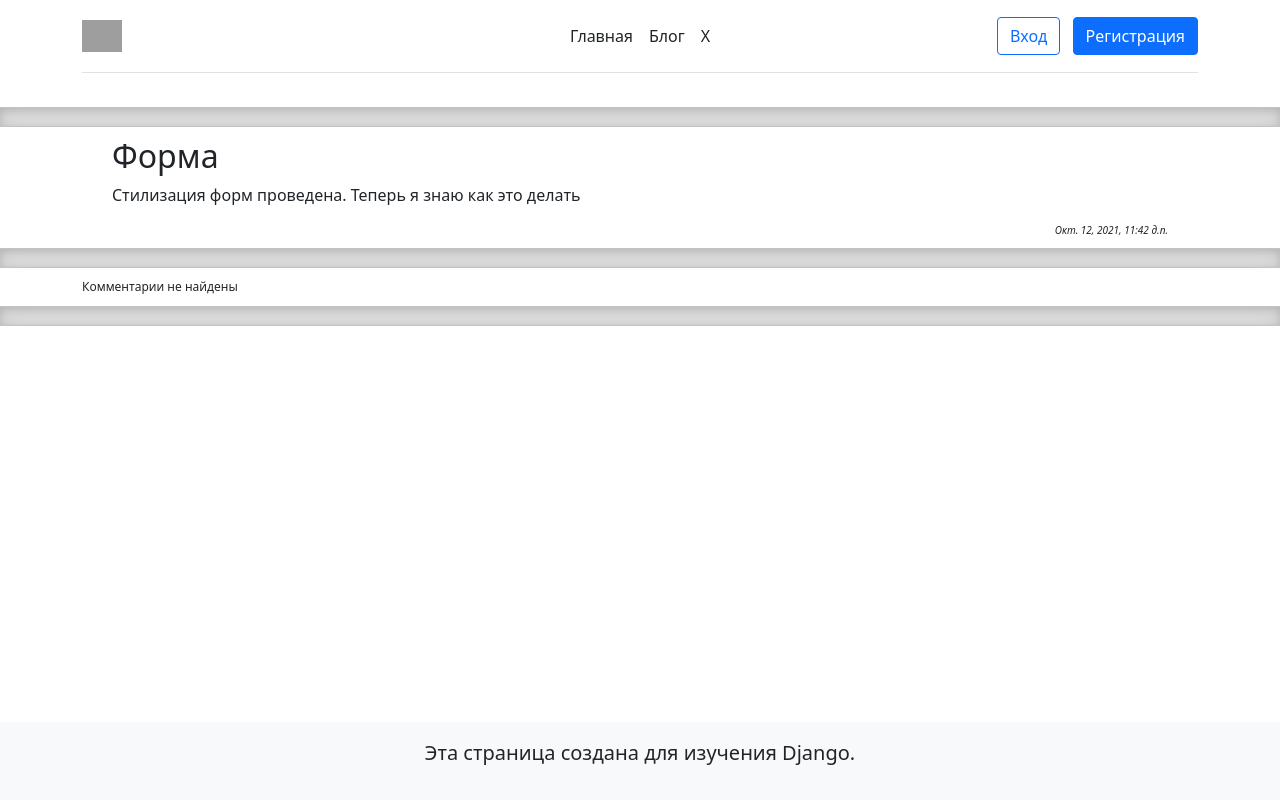
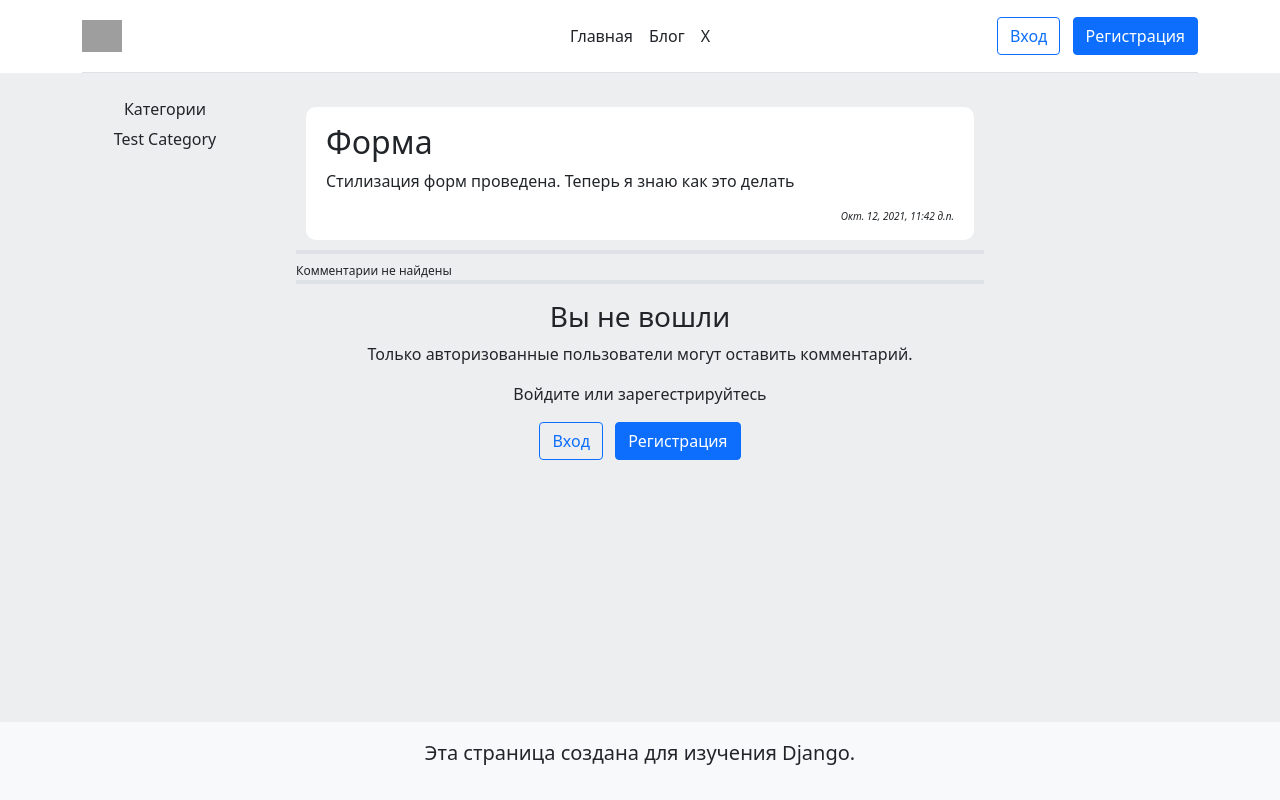
Before and after one commit to AlphaAlex7/ProjectED, a Django app: page /posts/detail/16/ in a window 1280 px wide. Run offline with Django 3.2, Linux system fonts and the light colour scheme; data comes from the database, SQL or seed files in the repository; some libraries are stand-ins or nearby versions; grey boxes are pictures that could not be loaded.

Commit message:
added docker added surround blocks in blog added image_field ...

```diff
--- a/ProjectED/urls.py
+++ b/ProjectED/urls.py
@@ -13,6 +13,8 @@ Including another URLconf
     1. Import the include() function: from django.urls import include, path
     2. Add a URL to urlpatterns:  path('blog/', include('blog.urls'))
 """
+from django.conf import settings
+from django.conf.urls.static import static
 from django.contrib import admin
 from django.urls import path, include, re_path
 from django.views.generic import RedirectView
@@ -26,5 +28,10 @@ urlpatterns = [
     path('posts/', include("blog.urls")),
 
     path('', RedirectView.as_view(url='/posts/')),
-    re_path(r'^(?:.*)/?$', NotFoundVies.as_view(), name='home'),
+
 ]
+
+if settings.DEBUG:
+    urlpatterns += static(settings.MEDIA_URL,
+                          document_root=settings.MEDIA_ROOT)
+    urlpatterns.append(re_path(r'/', NotFoundVies.as_view(), name='home'))
--- a/blog/forms.py
+++ b/blog/forms.py
@@ -3,6 +3,9 @@ from .models import *
 
 
 class AddPostForm(forms.ModelForm):
+    img_preview = forms.ImageField(
+        label="Превью"
+    )
     category = forms.ModelChoiceField(
         widget=forms.Select(
             attrs={
@@ -13,7 +16,8 @@ class AddPostForm(forms.ModelForm):
             }
         ),
         queryset=PostCategory.objects.all(),
-        label="Категория")
+        label="Категория"
+    )
 
     title = forms.CharField(
         widget=forms.TextInput(
@@ -35,8 +39,23 @@ class AddPostForm(forms.ModelForm):
 
     class Meta:
         model = PostModel
-        fields = ('title', 'category', 'text')
+        fields = ('title', 'img_preview', 'category', 'text')
 
+
+class AddCommentForm(forms.ModelForm):
+    text = forms.CharField(
+        label="Комментарий",
+        widget=forms.Textarea(
+            attrs={
+                "class":
+                    "form-control"
+            }
+        )
+    )
+
+    class Meta:
+        model = PostComment
+        fields = ('text',)
 # 3
 # 4
 # 5
--- a/blog/urls.py
+++ b/blog/urls.py
@@ -1,8 +1,11 @@
 from django.urls import path
-from .views import PostAllView, AddPost, PostOneView
+from .views import PostAllView, AddPost, PostOneView,AddComment
 
+app_name = 'blog'
 urlpatterns = [
     path("", PostAllView.as_view(), name="all_posts"),
+    path("cat/<int:cat>/", PostAllView.as_view(), name="cat_posts"),
     path("detail/<int:pk>/", PostOneView.as_view(), name="detail"),
-    path("add/", AddPost.as_view(), name="add_post")
+    path("add/", AddPost.as_view(), name="add_post"),
+    path("add-comment/<int:post_id>/", AddComment.as_view(), name="add_comment")
 ]
--- a/blog/views.py
+++ b/blog/views.py
@@ -1,23 +1,47 @@
 from django.contrib.auth.mixins import LoginRequiredMixin
 from django.core.paginator import Paginator
+from django.shortcuts import redirect
 from django.views.generic.list import ListView
 from django.views.generic.detail import DetailView
 from django.views.generic.edit import CreateView
-from .models import PostModel, PostComment
-from .forms import AddPostForm
+from .models import PostModel, PostComment, PostCategory
+from .forms import AddPostForm, AddCommentForm
 from ProjectED.utils import DataMixin
+from .utils import BlogMixin
+
+class AddComment(CreateView):
+    form_class = AddCommentForm
+
+    def post(self, request, *args, **kwargs):
+        form = self.form_class(request.POST)
+        form.instance.author = self.request.user
+        form.instance.post = PostModel.objects.get(pk=kwargs['post_id'])
+        if form.is_valid():
+            return self.form_valid(form)
+            # return redirect("blog:detail", pk=kwargs['post_id'])
+        else:
+            return self.form_invalid(form)
+            # return redirect("blog:detail", pk=kwargs['post_id'])
+
+    def get(self, request, *args, **kwargs):
+        if PostModel.objects.get(pk=kwargs['post_id']):
+            return redirect("blog:detail", pk=kwargs['post_id'])
+        else:
+            return redirect("blog:all_posts")
 
 
-class PostOneView(DetailView, DataMixin):
+class PostOneView(DetailView, DataMixin, BlogMixin):
     model = PostModel
     template_name = "blog/post_detail.html"
     context_object_name = "post"
 
     def get_context_data(self, **kwargs):
         context = super().get_context_data(**kwargs)
+        print(context)
         context = super().get_menu_context(**context, title="Статьи")
+        context = super().all_blog_context(**context)
 
-        paginator = Paginator(PostComment.objects.filter(post=self.kwargs['pk']), 2)
+        paginator = Paginator(PostComment.objects.filter(post=self.kwargs['pk']), 10)
         if "page" in self.request.GET:
             page_num = self.request.GET.get("page")
         else:
@@ -25,30 +49,42 @@ class PostOneView(DetailView, DataMixin):
         page = paginator.get_page(page_num)
         context["page_obj"] = page
         context["comments"] = page.object_list
+        context["form_comment"] = AddCommentForm()
 
         return context
 
 
-class PostAllView(ListView, DataMixin):
+class PostAllView(ListView, DataMixin, BlogMixin):
     model = PostModel
     paginate_by = 5
     paginate_orphans = 3
     template_name = 'blog/post_all_view.html'
     context_object_name = "posts"
 
+    def get_queryset(self):
+        print(self.request.resolver_match.kwargs)
+        if self.request.resolver_match.kwargs.get("cat"):
+            query_set = self.model.objects.filter(category=self.request.resolver_match.kwargs["cat"])
+        else:
+            query_set = self.model.objects.all()
+        return query_set
+
     def get_context_data(self, **kwargs):
         context = super().get_context_data(**kwargs)
         context = super().get_menu_context(**context, title="Статьи")
+        context = super().all_blog_context(**context)
+        print(context.get("paginator").__dict__)
         return context
 
 
-class AddPost(LoginRequiredMixin, CreateView, DataMixin):
+class AddPost(LoginRequiredMixin, CreateView, DataMixin, BlogMixin):
     template_name = "blog/post_add.html"
     form_class = AddPostForm
 
     def get_context_data(self, **kwargs):
         context = super().get_context_data(**kwargs)
         context = super().get_menu_context(**context, title="Новая статья")
+        context = super().all_blog_context(**context)
         context["user"] = self.request.user
 
         print(context)
@@ -56,4 +92,5 @@ class AddPost(LoginRequiredMixin, CreateView, DataMixin):
 
     def form_valid(self, form):
         form.instance.author = self.request.user
+        form.instance.img = self.request.FILES
         return super().form_valid(form)
--- a/requirements.txt
+++ b/requirements.txt
@@ -6,3 +6,4 @@ Celery
 django-redis
 django-celery-beat
 django-celery-results
+pillow
--- a/template/base.html
+++ b/template/base.html
@@ -8,16 +8,18 @@
     <link rel="stylesheet"  href="{% static 'css/main.css' %}">
     <title>{% block title %}Мой Сайт{% endblock %}</title>
 </head>
-<body class="d-flex flex-column h-100">
+<body class="d-flex flex-column h-100" style="background-color: #edeef0">
 {% include 'header.html' %}
 {% block mainmenu %}
 {% endblock %}
+<div class="container">
 <section>
-
                 {% block content %}{% endblock %}
 
 </section>
+</div>
 
+</div>
 <footer class="footer mt-auto py-3 bg-light">
     <div class="container">
         <figure class="text-center">
--- a/template/blog/post_detail.html
+++ b/template/blog/post_detail.html
@@ -1,13 +1,17 @@
-{% extends 'base.html' %}
+{% extends 'blog/surround_element.html' %}
 {% load static %}
+
 {% block title %}{{ title }}{% endblock %}
 
-{% block content %}
-    <div class="b-example-divider" style="margin-top: 10px;margin-bottom: 10px"></div>
+{% block page_content %}
+    <div class="col-md-8">
     <div class="container">
-        <div class="comment_el" style="background: #ffffff">
+        <div class="comment_el py-3" style="background: #ffffff">
             <div class="comment_body">
                 <h2> {{ post.title }}</h2>
+                {% if post.img_preview %}
+                <img class="img-fluid p-3" src="{{ post.img_preview.url }}" alt="lk" >
+                {% endif %}
                 <p>{{ post.text }}</p>
             </div>
             <div class="comment_date">
@@ -15,12 +19,12 @@
             </div>
         </div>
     </div>
-    <div class="b-example-divider" style="margin-top: 10px;margin-bottom: 10px"></div>
     <div class="container">
+    <div class="border border-2 mb-2" style="border: solid"></div>
         <div id="comment" class="comment">
             {% if comments %}
                 {% for comment in comments %}
-                    <div class="row g-0 border rounded overflow-hidden flex-md-row mb-4 shadow-sm h-md-250 position-relative">
+                    <div class="row g-0 border rounded overflow-hidden flex-md-row mb-4 shadow-sm h-md-250 position-relative bg-white">
                         <div class="col p-4 d-flex flex-column position-static">
                             <div class="input-group mb-3">
                                 <img src="{% static 'icon/svg/fi-rr-user.svg' %}"
@@ -45,20 +49,46 @@
             {% endif %}
         </div>
     </div>
-    <div class="b-example-divider" style="margin-top: 10px;margin-bottom: 10px"></div>
-{#    <div class="container">#}
-{#        <form class="row g-3" style="margin-bottom: 20px" action="{% url 'articles:leave_comment' article.id %}"#}
-{#              method="post">#}
-{#            {% csrf_token %}#}
-{#            <div class="input-group mb-3">#}
-{#                <span class="input-group-text" id="basic-addon1"></span>#}
-{#                <input type="text" class="form-control" required placeholder="Имя" name="name">#}
-{#            </div>#}
-{#            <div class="input-group">#}
-{#                <span class="input-group-text"></span>#}
-{#                <textarea class="form-control" name="text" required="" placeholder="текст комента"></textarea>#}
-{#            </div>#}
-{#            <button type="submit" class="btn btn-secondary" style="max-width: 200px">Оставить коммент</button>#}
-{#        </form>#}
-{#    </div>#}
+    <div class="container">
+    <div class="border border-2 " style="border: solid"></div>
+        {% if user.is_authenticated %}
+            <form class="row g-3 mt-3" style="margin-bottom: 20px" action="{% url 'blog:add_comment' post.id %}"
+                  method="post">
+                {% csrf_token %}
+                <div class="input-group m-1 px-4 py-2 rounded-2 bg-white w-auto border ">
+                    <img src="{% static 'icon/svg/fi-rr-user.svg' %}"
+                         class="rounded float-start" style="height: 25px; width: 25px">
+                    <h5 class="mb-0" style="margin-left: 10px">{{ user.username }}</h5>
+                </div>
+                {% for field in form_comment %}
+
+                    <div class="mb-3">
+
+                        <label class="mb-2" for="address">{{ field.label_tag }}</label>
+                        {{ field }}
+                        <div class="invalid-feedback">
+                            {% if field.errors %}
+                                {% for error in field.errors %}
+                                    <div class="alert alert-danger">
+                                        {{ error }}
+                                    </div>
+                                {% endfor %}
+                            {% endif %}
+                        </div>
+
+                    </div>
+                {% endfor %}
+                <button type="submit" class="btn btn-secondary" style="max-width: 200px">Оставить коммент</button>
+            </form>
+        {% else %}
+            <div class="justify-content-center text-center m-3">
+                <h3>Вы не вошли</h3>
+                <p>Только авторизованные пользователи могут оставить комментарий.</p>
+                <p>Войдите или зарегестрируйтесь</p>
+                <a href="{% url 'login' %}" type="button" class="btn btn-outline-primary me-2">Вход</a>
+                <a href="{% url 'registration' %}" class="btn btn-primary">Регистрация</a>
+            </div>
+        {% endif %}
+    </div>
+    </div>
 {% endblock %}
--- /dev/null
+++ b/template/blog/surround_element.html
@@ -0,0 +1,36 @@
+{% extends 'base.html' %}
+
+{% block content %}
+    <div class="row">
+        <div id="cat_menu" class="col-md-2">
+
+            <div>
+                <div class="rounded-2">
+                    <div class="text-center">
+                        <a>Категории</a>
+                    </div>
+                    <div class="m-1">
+                        <ul class="list-unstyled">
+                            {% for cat in category %}
+                                <li class="p-0 w-auto" id="{{ cat.id }}">
+                                    <a type="button"
+                                       class="text-decoration-none text-dark btn btn-outline-light border-0 w-100 p-1"
+                                       href="{% url 'blog:cat_posts' cat=cat.id %}">
+                                        <p class="{% if cat.id == cat_select_id %}text-secondary{% endif %} mb-auto"
+                                           style="line-height: 1rem">{{ cat.title }}</p></a>
+                                </li>
+                            {% endfor %}
+                        </ul>
+                    </div>
+                </div>
+            </div>
+        </div>
+        {% block page_content %}
+            <div class="col-md-8">
+                <div class="container">
+                    <p>Что то не так</p>
+                </div>
+            </div>
+        {% endblock %}
+    </div>
+{% endblock %}
--- a/template/header.html
+++ b/template/header.html
@@ -1,7 +1,8 @@
 {% block mainmenu %}
     {% load static %}
-    <div class="container">
-        <header class="d-flex flex-wrap align-items-center justify-content-center justify-content-md-between py-3 mb-4 border-bottom">
+    <div class="bg-white mb-4">
+    <div class="container py-0">
+        <header class="d-flex flex-wrap align-items-center justify-content-center justify-content-md-between py-3 border-bottom">
             <a href="{% url 'home'  %}" class="d-flex align-items-center col-md-3 mb-2 mb-md-0 text-dark text-decoration-none">
                 <img src="{% static 'icon/svg/fi-rr-world.svg' %}" class="bi me-2" width="40" height="32" role="img" title="Home" alt="Home">
             </a>
@@ -34,4 +35,5 @@
             </div>
         </header>
     </div>
+    </div>
 {% endblock %}
```
Also changed, not shown: ProjectED/settings.py (+8 -1 lines), blog/models.py (+6 -1 lines), blog/tasks.py (+5 -2 lines), blog/utils.py (added, +19 -0 lines), template/404.html (added, +12 -0 lines), template/blog/post_add.html (+12 -5 lines), template/blog/post_all_view.html (+12 -15 lines), 1 other file.
